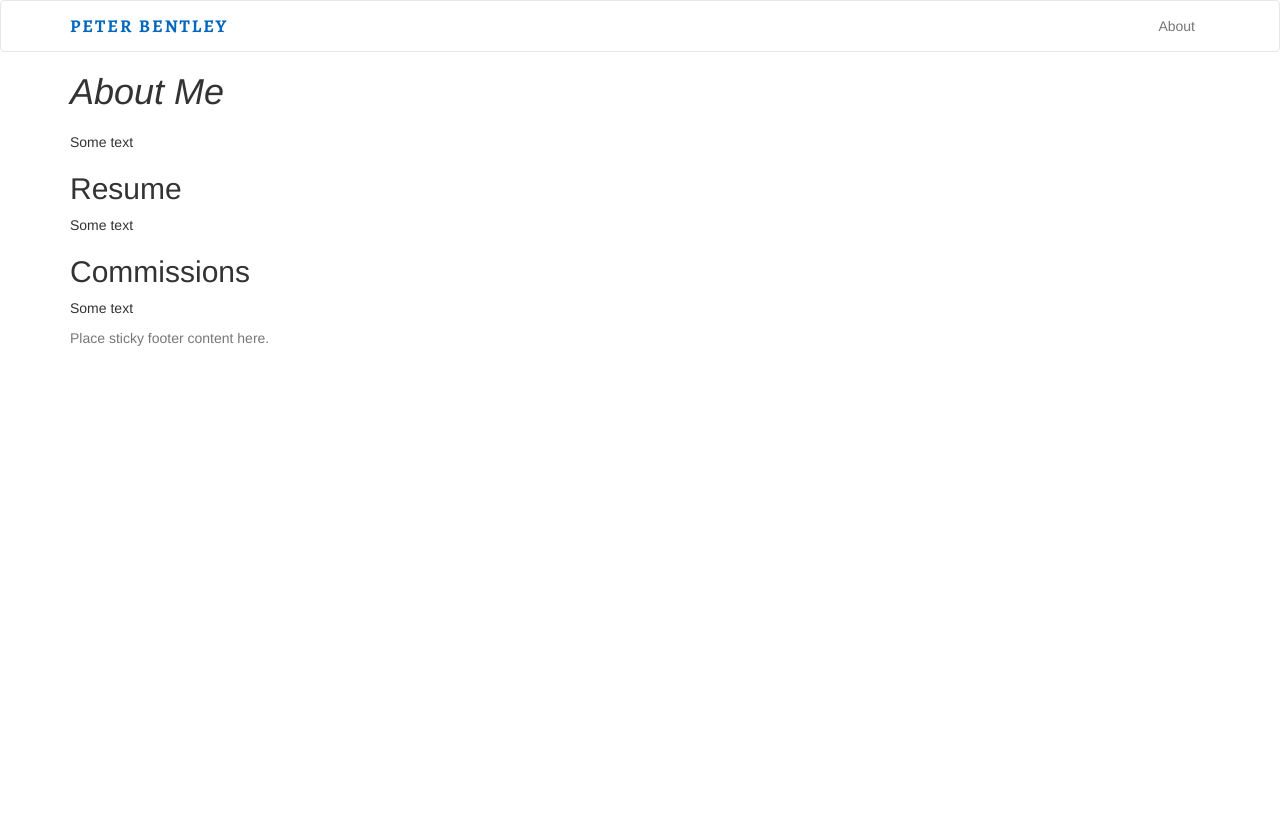
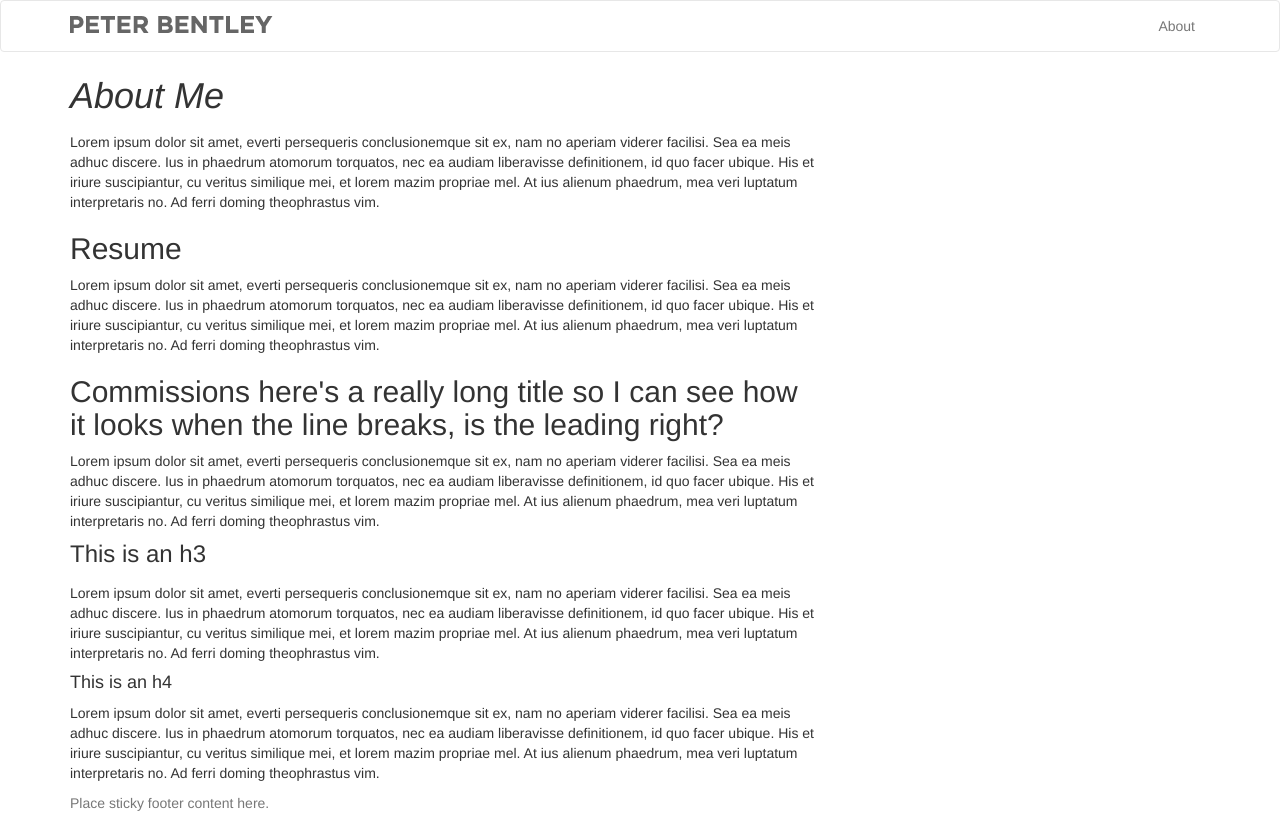
Before and after one commit to Petros-/art_app, a Rails app: page /about in a window 1280 px wide. Before the commit the page ends 346 px from the top, so only its background shows below. Run offline with Rails 7, Linux system fonts and the light colour scheme; style sheets or scripts are compiled from the project's sources; parts of the project's set-up code (start-up, migrations or seed data) failed here and were passed over; some libraries are stand-ins or nearby versions.

Commit message:
typography changed to Source Sans Pro, added header image, worked with leading.

```diff
--- a/app/assets/stylesheets/bootstrap_and_customization.css.scss
+++ b/app/assets/stylesheets/bootstrap_and_customization.css.scss
@@ -1,11 +1,15 @@
 
-@import url(https://fonts.googleapis.com/css?family=Alegreya:700italic,400,700);
+@import url(https://fonts.googleapis.com/css?family=Source+Sans+Pro:400,700,200italic);
 
-$font-family-base: 'Alegreya', Georgia, serif !default;
+$font-family-base: 'Source Sans Pro', Helvetica Neue, Helvetica, sans-serif !default;
 $font-size-base: 16px;
+$line-height-base: 1.5;
 $border-radius-base: 2px;
 $border-radius-large: 2px;
+$font-size-h2: $font-size-base * 1.75;
 $font-size-h3: $font-size-base * 1.5;
+$font-size-h4: $font-size-base * 1.25;
+$headings-line-height: 1;
 $body-bg: #fbfbfb;
 $brand-primary: #0368bd;
 $navbar-height: 80px;
@@ -14,11 +18,13 @@ $navbar-margin-bottom: -10px;
 $navbar-default-border: 0px;
 $btn-default-color: $brand-primary;
 
+/* Testing for the baseline grid
+body {background-image: url("Grid.png"); background-repeat: repeat; } */
+
 .btn {padding: 20px 30px !important;}
-h1 {font-weight: 700; font-style: italic; line-height: 90% !important;}
-h1, h3 { margin:4px 0px 24px 0px !important; }
-.brand-text {font-family: 'Alegreya'; font-weight: 700; text-transform: uppercase; letter-spacing: 2px; color: $brand-primary !important;}
-.field-label { margin-bottom: -6px; text-transform: uppercase; letter-spacing: 3px; font-size: $font-size-base * .75 !important;}
+h1 {font-weight: 200italic; font-style: italic !important;}
+h1, h3 { margin:4px 0px 16px 0px !important; }
+.field-label { margin-bottom: -4px; text-transform: uppercase; letter-spacing: 3px; font-size: $font-size-base * .75 !important;}
 .navbar {background:transparent !important;}
 .fixed-prev-next {position: fixed; bottom:40px; right:40px;}
 
--- a/app/views/layouts/_header.html.erb
+++ b/app/views/layouts/_header.html.erb
@@ -8,7 +8,7 @@
         <span class="icon-bar"></span>
         <span class="icon-bar"></span>
       </button>
-      <%= link_to "Peter Bentley", root_path, class: "navbar-brand brand-text" %>
+      <%= link_to image_tag("Logo_Name.png"), root_path, class: "navbar-brand" %>
     </div>
 
     <!-- Collect the nav links, forms, and other content for toggling -->
--- a/app/views/pages/about.html.erb
+++ b/app/views/pages/about.html.erb
@@ -1,8 +1,15 @@
 <%- title "About — Peter Bentley"%>
-
-<h1>About Me</h1>
-<p>Some text</p>
-<h2>Resume</h2>
-<p>Some text</p>
-<h2>Commissions</h2>
-<p>Some text</p>
+<div class="row">
+	<div class="col-md-8">
+		<h1>About Me</h1>
+		<p>Lorem ipsum dolor sit amet, everti persequeris conclusionemque sit ex, nam no aperiam viderer facilisi. Sea ea meis adhuc discere. Ius in phaedrum atomorum torquatos, nec ea audiam liberavisse definitionem, id quo facer ubique. His et iriure suscipiantur, cu veritus similique mei, et lorem mazim propriae mel. At ius alienum phaedrum, mea veri luptatum interpretaris no. Ad ferri doming theophrastus vim.</p>
+		<h2>Resume</h2>
+		<p>Lorem ipsum dolor sit amet, everti persequeris conclusionemque sit ex, nam no aperiam viderer facilisi. Sea ea meis adhuc discere. Ius in phaedrum atomorum torquatos, nec ea audiam liberavisse definitionem, id quo facer ubique. His et iriure suscipiantur, cu veritus similique mei, et lorem mazim propriae mel. At ius alienum phaedrum, mea veri luptatum interpretaris no. Ad ferri doming theophrastus vim.</p>
+		<h2>Commissions here's a really long title so I can see how it looks when the line breaks, is the leading right?</h2>
+		<p>Lorem ipsum dolor sit amet, everti persequeris conclusionemque sit ex, nam no aperiam viderer facilisi. Sea ea meis adhuc discere. Ius in phaedrum atomorum torquatos, nec ea audiam liberavisse definitionem, id quo facer ubique. His et iriure suscipiantur, cu veritus similique mei, et lorem mazim propriae mel. At ius alienum phaedrum, mea veri luptatum interpretaris no. Ad ferri doming theophrastus vim.</p>
+		<h3>This is an h3</h3>
+		<p>Lorem ipsum dolor sit amet, everti persequeris conclusionemque sit ex, nam no aperiam viderer facilisi. Sea ea meis adhuc discere. Ius in phaedrum atomorum torquatos, nec ea audiam liberavisse definitionem, id quo facer ubique. His et iriure suscipiantur, cu veritus similique mei, et lorem mazim propriae mel. At ius alienum phaedrum, mea veri luptatum interpretaris no. Ad ferri doming theophrastus vim.</p>
+		<h4>This is an h4</h4>
+		<p>Lorem ipsum dolor sit amet, everti persequeris conclusionemque sit ex, nam no aperiam viderer facilisi. Sea ea meis adhuc discere. Ius in phaedrum atomorum torquatos, nec ea audiam liberavisse definitionem, id quo facer ubique. His et iriure suscipiantur, cu veritus similique mei, et lorem mazim propriae mel. At ius alienum phaedrum, mea veri luptatum interpretaris no. Ad ferri doming theophrastus vim.</p>
+	</div>
+</div>
```
Also changed, not shown: app/assets/images/Grid.png (added), app/assets/images/Logo_Name.png (added).
